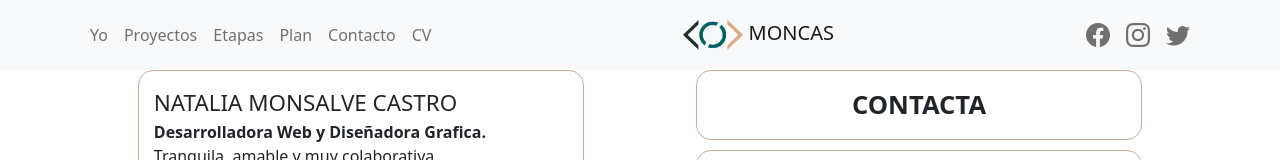
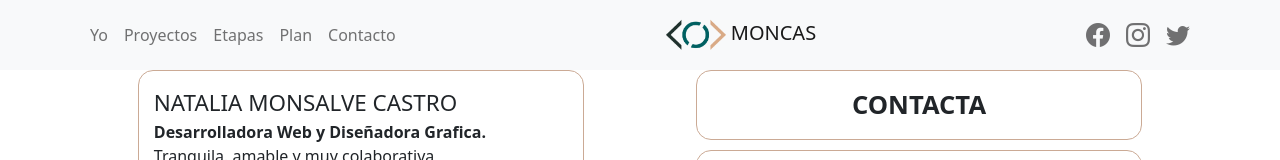
Before and after one commit to fradniev/portfolioNat, a website: page public/html/listuser.html in a window 1280 px wide. Shown: the top 160 px of the page. Drawn offline with nearby package versions, Linux system fonts and the light colour scheme.

Commit message:
removed cv link

```diff
--- a/public/html/listuser.html
+++ b/public/html/listuser.html
@@ -40,9 +40,6 @@
                     <li class="nav-item dropdown">
                         <a class="nav-link" href="#contacto">Contacto</a>
                     </li>
-                    <li class="nav-item dropdown">
-                      <a class="nav-link" href="/cv">CV</a>
-                  </li>
                   </ul>
                 </div>
 
```
